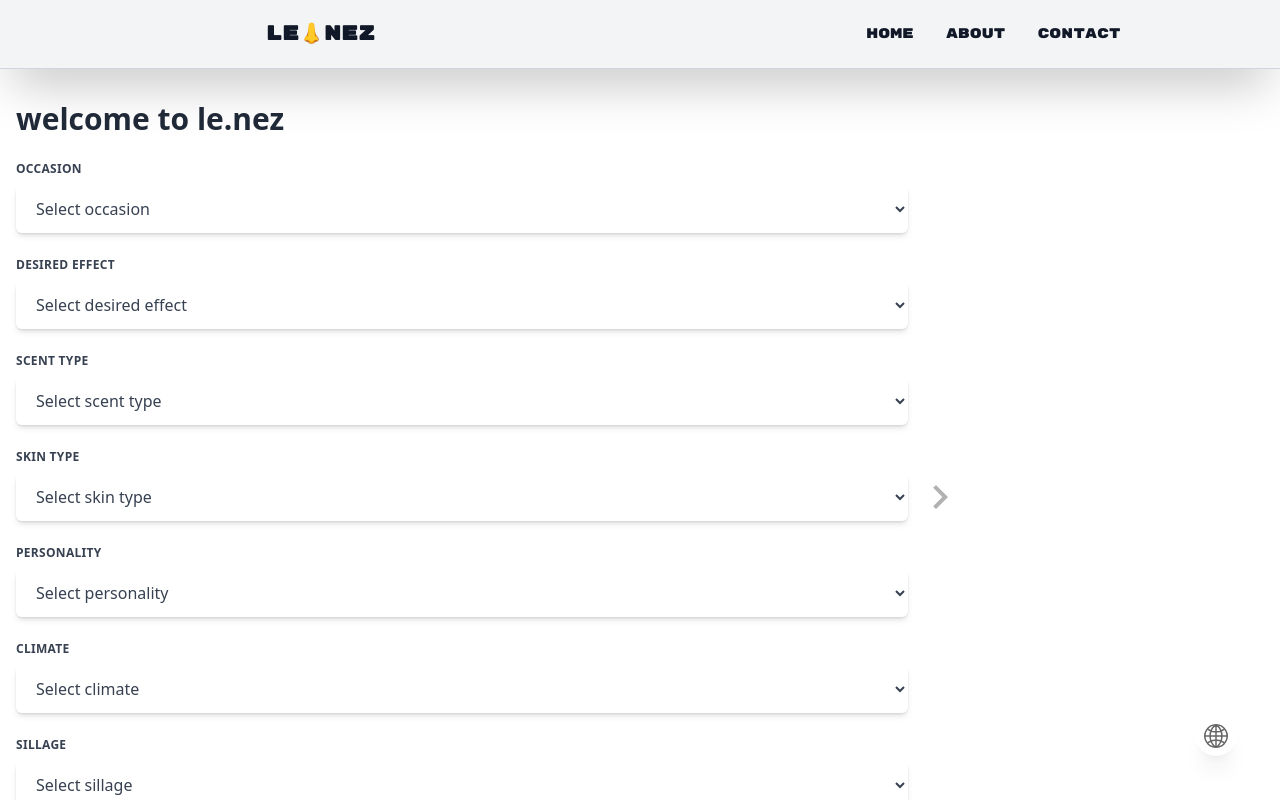
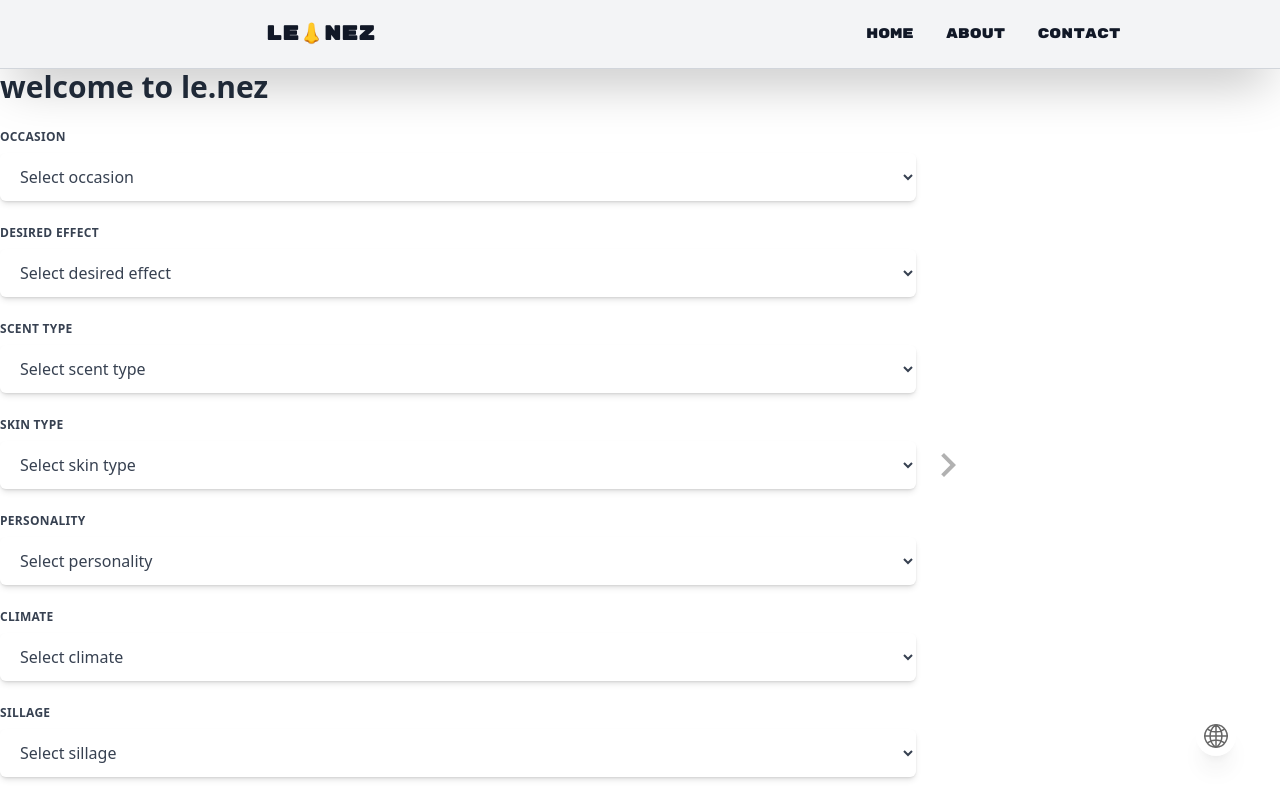
Before and after one commit to fizzleRaider7645/le.nez, a React (Create React App) app: page / in a window 1280 px wide. Shown: the top 800 px of the page. Built offline with nearby package versions, Linux system fonts and the light colour scheme.

Commit message:
clean up styling

```diff
--- a/src/ui/patterns/Main/index.tsx
+++ b/src/ui/patterns/Main/index.tsx
@@ -3,9 +3,7 @@ import Form from "../Form";
 
 function Main() {
   return (
-    <section className='py-8 w-full bg-transparent'>
-      <div className='container mx-auto px-4'>
-        <div className='flex'>
+    <section className='flex'>
       <div className='w-3/4'>
         <h1 className='text-3xl font-bold text-gray-800 mb-6 font-michroma'>
           <FormattedMessage id='welcome' />
@@ -15,8 +13,6 @@ function Main() {
           <FormattedMessage id='mainContent' />
         </p>
       </div>
-        </div>
-      </div>
     </section>
   );
 }
```
Lines whose indentation alone changed are shown as unchanged.
